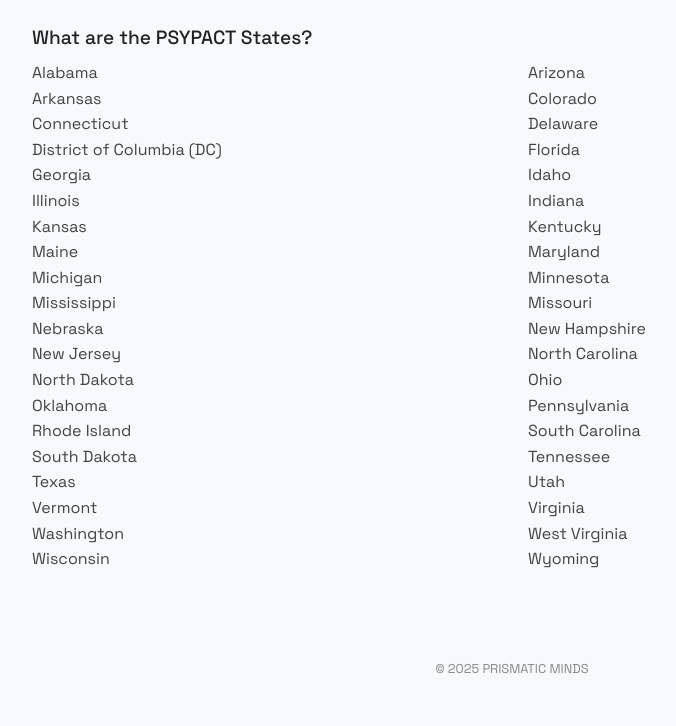
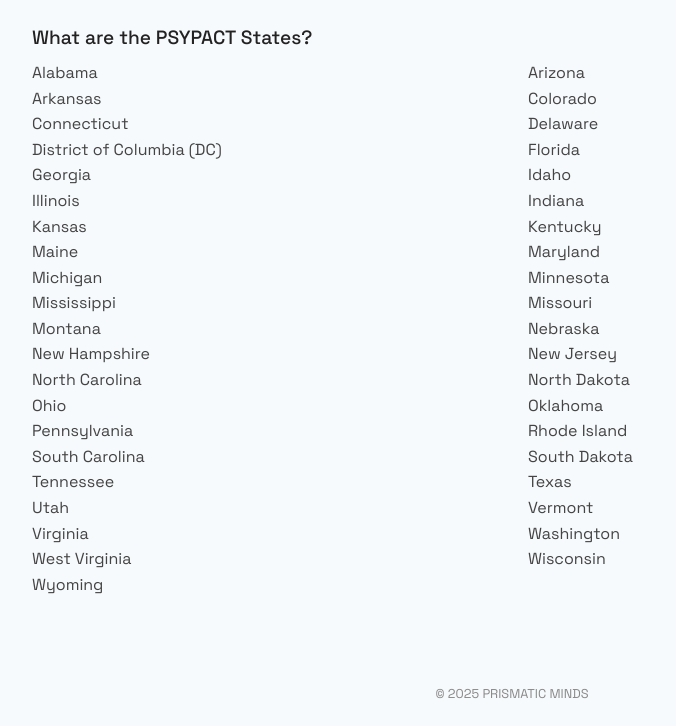
Before and after one commit to jennyfan/prismaticminds, a plain HTML site: page about.html in a window 1280 px wide. Shown: the part 3032-3758 px from the top of the page, without its empty margins (128-804 px from the left). Before the commit the page ends 3733 px from the top, so only its background shows below. Drawn offline with Linux system fonts and the light colour scheme.

Commit message:
update PSYPACT

```diff
--- a/about.html
+++ b/about.html
@@ -120,6 +120,7 @@
           <li>Minnesota</li>
           <li>Mississippi</li>
           <li>Missouri</li>
+          <li>Montana</li>
           <li>Nebraska</li>
           <li>New Hampshire</li>
           <li>New Jersey</li>
```
